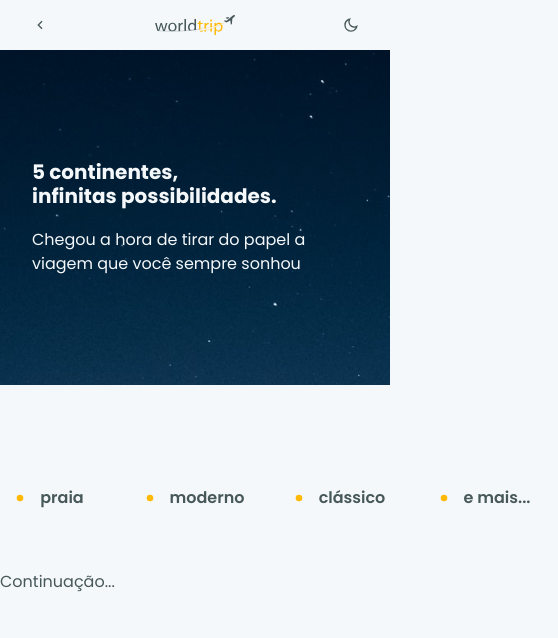
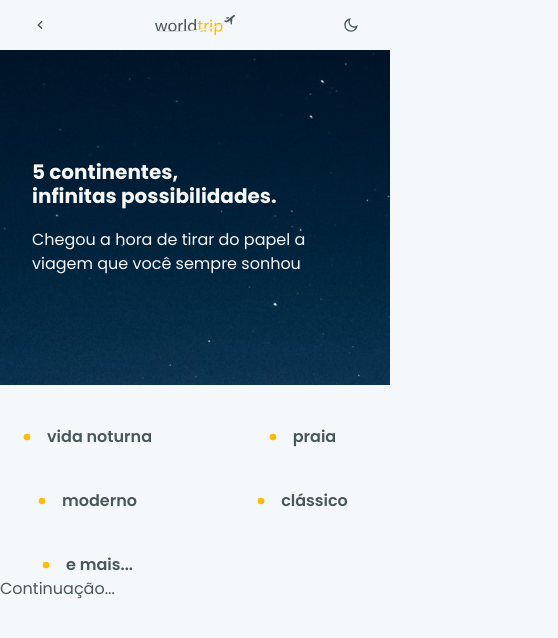
Before and after one commit to IagooCesaar/cursos-rocketseat-ignite-react-mod04-desafio07, a Next.js app: page / in a window 390 px wide. Shown: the top 638 px of the page, 558 px wide, since content can reach past the window. Built offline with nearby package versions, Linux system fonts and the light colour scheme.

Commit message:
Responsividade para TravelItems

```diff
--- a/src/components/TravelTypes/index.tsx
+++ b/src/components/TravelTypes/index.tsx
@@ -1,4 +1,9 @@
-import { SimpleGrid, Flex, useBreakpointValue } from '@chakra-ui/react'
+import {
+  SimpleGrid,
+  Box,
+  Flex,
+  useBreakpointValue
+} from '@chakra-ui/react'
 import {
   TravelTypeItem
 } from './TravelTypeItem'
@@ -19,16 +24,21 @@ export function TravelTypes() {
 
   return (
     <Flex
-      h='145px'
+      minH='145px'
       marginX='auto'
       w='100%'
       justify='center'
+    >
+      <Box
+        flex='1'
+        maxW='1160px'
       >
         <SimpleGrid
           flex='1'
           align="center"
           minChildWidth='145px'
-        maxW='1160px'
+          spacing="40px"
+
         >
           {travelTypeItems.map(item =>
             <TravelTypeItem
@@ -39,6 +49,7 @@ export function TravelTypes() {
             />
           )}
         </SimpleGrid>
+      </Box>
     </Flex>
   )
 }
```
Lines whose indentation alone changed are shown as unchanged.
